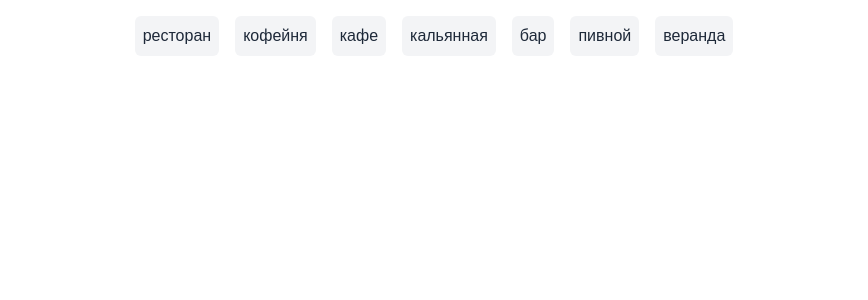
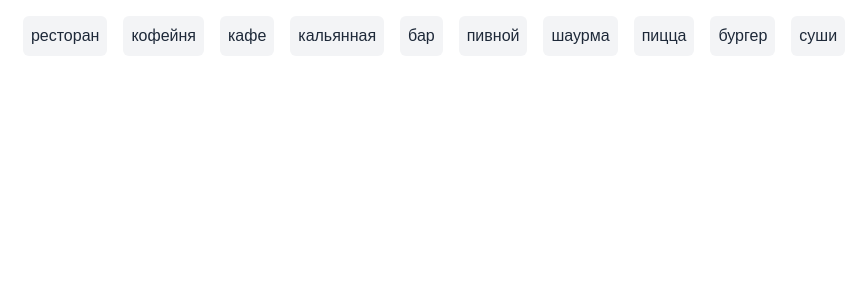
Before and after one commit to nikitaturabov/new_places, a Next.js app: page / in a window 1280 px wide. Shown: the top 300 px of the page, without its empty margins (210-1078 px from the left). Built offline with nearby package versions, Linux system fonts and the light colour scheme.

Commit message:
Added New Categories

```diff
--- a/src/app/consts/places.ts
+++ b/src/app/consts/places.ts
@@ -5,7 +5,10 @@ export type TypePlaceEat = {
   hookah: string;
   bar: string;
   pub: string;
-  terrace: string;
+  shaurma: string;
+  pizza: string;
+  burger: string;
+  sushi: string;
 }
 
 export const typePlaceEat: TypePlaceEat = {
@@ -15,5 +18,8 @@ export const typePlaceEat: TypePlaceEat = {
   "hookah": "кальянная",
   "bar": "бар",
   "pub": "пивной",
-  "terrace": "веранда",
+  "shaurma": "шаурма",
+  "pizza": "пицца",
+  "burger": "бургер",
+  "sushi": "суши",
 }
```
